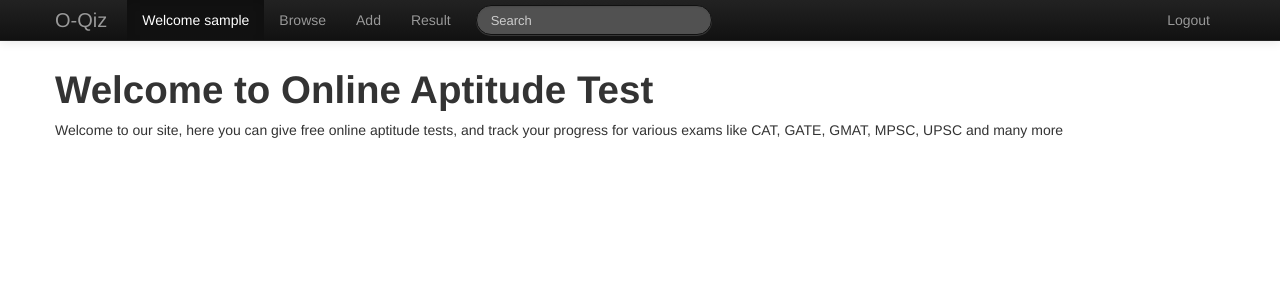
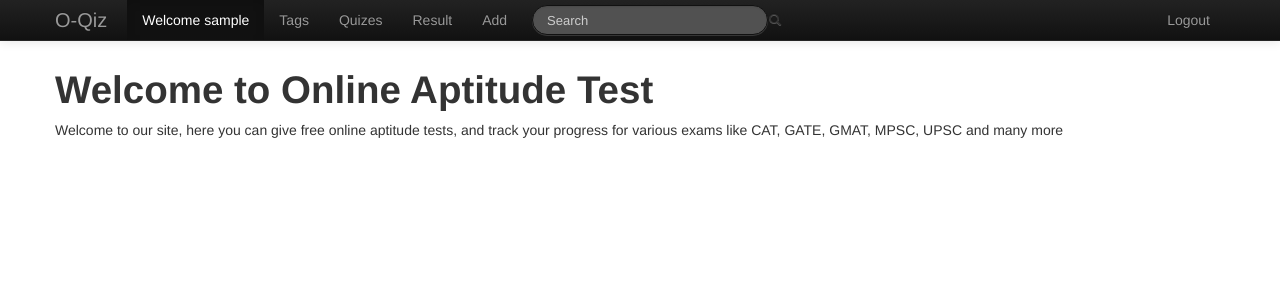
Before and after one commit to mycareerguru/oquize, a Django app: page / in a window 1280 px wide. Shown: the top 300 px of the page. Run offline with Django 3.2, Linux system fonts and the light colour scheme; the visitor is signed in with stand-in values (Sample User, id 1); some libraries are stand-ins or nearby versions.

Commit message:
how question and quizes in the search, and change page layout a bit

```diff
--- a/oquize/urls.py
+++ b/oquize/urls.py
@@ -6,6 +6,7 @@
 
 from quize.views import main_page, user_page, add_question, tag_page
 from quize.views import tag_display, search_page, user_answer, result_page
+from quize.views import quiz_page
 from quize.register import logout_page, register_page, register_success
 
 urlpatterns = patterns('',
@@ -21,6 +22,7 @@
     (r'^search/$', search_page),
     (r'^answer/$', user_answer),
     (r'^result/$', result_page),
+    (r'^quiz/$', quiz_page),
     # Examples:
     # url(r'^$', 'oquize.views.home', name='home'),
     # url(r'^oquize/', include('oquize.foo.urls')),
--- a/quize/views.py
+++ b/quize/views.py
@@ -4,7 +4,7 @@ from django.contrib.auth.views import logout
 from django.contrib.auth.decorators import login_required
 from django.contrib.auth.models import User
 from quize.forms import RegisterForm, QuestionForm
-from quize.models import Question, Tag, Answer
+from quize.models import Question, Tag, Answer, Quize
 
 def main_page(request):
     return render(request, "quize/main_page.html")
@@ -61,8 +61,10 @@ def tag_page(request):
 def tag_display(request , tag):
     a=Tag.objects.get(name = tag)
     b=a.questions.all()
+    q=a.quizes.all();
     return render(request,"quize/tag_display.html",{
-    'questions' : b
+    'questions' : b,
+    'quizes' : q
     })
 
 def search_page(request):
@@ -70,6 +72,7 @@ def search_page(request):
     showResult = False
     query = ""
     qlist = []
+    quizes = []
     if 'query' in request.GET:
         query = request.GET['query']
         showResult = True;
@@ -80,8 +83,13 @@ def search_page(request):
             q = tag.questions.all()[:10]
             qlist.extend(list(q))
 
-    return render(request, "quize/questionlist.html", {
+        for tag in tags:
+            qz = tag.quizes.all()[:10]
+            quizes.extend(list(qz))
+
+    return render(request, "quize/searchcombine.html", {
         'questions' : qlist,
+        'quizes' : quizes,
         'showResult' : showResult,
         'query' : query
     })
@@ -127,3 +135,10 @@ def result_page(request):
         'total_correct' : total_correct,
         'total_wrong' : total_wrong,
     })
+
+@login_required
+def quiz_page(request):
+    quizes = Quize.objects.all()
+    return render(request, "quize/quize_page.html", {
+        'quizes' : quizes
+    })
--- a/static/js/app.js
+++ b/static/js/app.js
@@ -7,7 +7,7 @@ $(document).ready(function() {
             url = "/search/?query=" + encodeURIComponent(query);
             console.log(url);
             $("#container").load(url, function() {
-                $("#container").children().first().before("<h3>Search result for " + $(".search-query").val() + "</h3>")
+                //$("#container").children().first().before("<h3>Search result for " + $(".search-query").val() + "</h3>")
                 console.log("AJAX success");
             });
             console.log("Enter button pressed", "value of search is ", $(".search-query").val());
--- a/templates/quize/base.html
+++ b/templates/quize/base.html
@@ -42,9 +42,10 @@
             <ul class="nav">
               {% if user.is_authenticated %}
               <li class="active"><a href="/user/{{ user.username }}">Welcome {{ user.username }}</a></li>
-              <li><a href="/tags">Browse</a></li>
+              <li><a href="/tags">Tags</a></li>
+              <li><a href="/quiz">Quizes</a></li>
+              <li><a href="/result">Result</a></li>
               <li><a href="/add">Add</a></li>
-              <li><a href="/result">Result</a></li>
               {% else %}
               <li class="active"><a href="#">Home</a></li>
               <li><a href="#about">Contact</a></li>
@@ -55,7 +56,7 @@
           {% if user.is_authenticated %}
           <!-- search form -->
           <form class="navbar-search pull-left" method="get" action="/search">
-              <input type="text" class="search-query" name="query" placeholder="Search">
+              <input type="text" class="search-query" name="query" placeholder="Search"><i class="icon-search"></i>
           </form>
           {% endif %}
 
--- a/templates/quize/tag_display.html
+++ b/templates/quize/tag_display.html
@@ -1,6 +1,5 @@
 {% extends "quize/base.html" %}
 {% block title %}Main Page{% endblock %}
-{% block head %}List of Questions {% endblock %}
 {% block content %}
-{% include "quize/questionlist.html" %}
+{% include "quize/searchcombine.html" %}
 {%endblock%}
```
